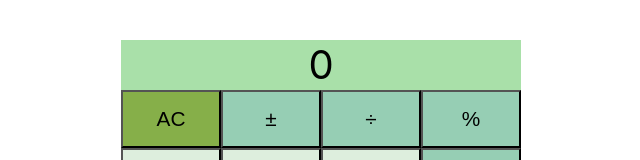
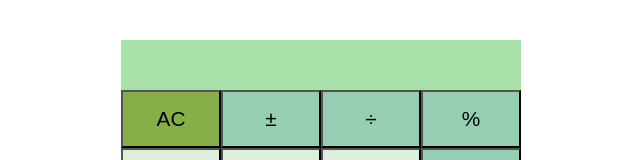
Before and after one commit to Tpichardo/React_Calculator, a React (Create React App) app: page / in a window 1280 px wide. Shown: the top 160 px of the page, without its empty margins (319-959 px from the left). Built offline with nearby package versions, Linux system fonts and the light colour scheme.

Commit message:
zero clear, no commas though

```diff
--- a/src/App.js
+++ b/src/App.js
@@ -7,21 +7,40 @@ class App extends React.Component {
   constructor() {
     super()
     this.state = {
-      result: '0',
+      result: '',
     }
   }
 
+  //if its not a number do not do commas.
+  // its its a plus do the comma dance
+
+  // clickedVal = (value) => {
+  //   let { result } = this.state
+  //   // result = result.replaceAll(',', '')
+  //   console.log(typeof (value))
+  //   if (result !== '0' && !isNaN(value)) {
+
+  //     this.setState({
+  //       result: result + value
+  //     })
+
+  //     //if the reult is a number and not 0 add
+  //     //if the result is mot a number (+,-) do localestring
+  //   } else {
+  //     this.setState({
+  //       result: value
+  //     })
+  //   }
+  // }
+
   clickedVal = (value) => {
-    let { result } = this.state
-    result = result.replaceAll(',', '')
-    if (result !== '0') {
-      let num = result + value
+    if (this.state.result === '0') {
       this.setState({
-        result: (Number(num).toLocaleString().toString())
+        result: value
       })
     } else {
       this.setState({
-        result: value
+        result: this.state.result + value
       })
     }
   }
@@ -34,19 +53,20 @@ class App extends React.Component {
 
   calculate = () => {
     this.setState({
-      result: (eval(this.state.result).toLocaleString('en-US') || '') + ''
+      result: eval(this.state.result)
+      //  (eval(this.state.result).toLocaleString('en-US') || '') + ''
     })
   }
 
   percent = () => {
     this.setState({
-      result: parseInt(this.state.result) / (100)
+      result: Number(this.state.result * 0.01)
     })
   }
 
   posneg = () => {
     this.setState({
-      result: Number(this.state.result) * (-1)
+      result: Number(this.state.result * -1)
     })
 
   }
--- a/src/Components/KeyPad.js
+++ b/src/Components/KeyPad.js
@@ -8,18 +8,22 @@ const KeyPad = ({ clickedVal, reset, calculate, percent, posneg }) => {
             <button className="operator" value='±' onClick={() => posneg()}>±</button>
             <button className="operator" value='/' onClick={(e) => clickedVal(e.target.value)}>÷</button>
             <button className="operator" value='%' onClick={() => percent()}>%</button>
+
             <button value='7' onClick={(e) => clickedVal(e.target.value)}>7</button>
             <button value='8' onClick={(e) => clickedVal(e.target.value)}>8</button>
             <button value='9' onClick={(e) => clickedVal(e.target.value)}>9</button>
             <button className="operator" value='*' onClick={(e) => clickedVal(e.target.value)}>x</button>
+
             <button value='4' onClick={(e) => clickedVal(e.target.value)}>4</button>
             <button value='5' onClick={(e) => clickedVal(e.target.value)}>5</button>
             <button value='6' onClick={(e) => clickedVal(e.target.value)}>6</button>
             <button className="operator" value='-' onClick={(e) => clickedVal(e.target.value)}>-</button>
+
             <button value='1' onClick={(e) => clickedVal(e.target.value)}>1</button>
             <button value='2' onClick={(e) => clickedVal(e.target.value)}>2</button>
             <button value='3' onClick={(e) => clickedVal(e.target.value)}>3</button>
             <button className="operator" value='+' onClick={(e) => clickedVal(e.target.value)}>+</button>
+
             <button value='0' onClick={(e) => clickedVal(e.target.value)}>0</button>
             <button value='.' onClick={(e) => clickedVal(e.target.value)}>.</button>
             <button className='darkgreen' value='=' onClick={() => calculate()}>=</button>
```
